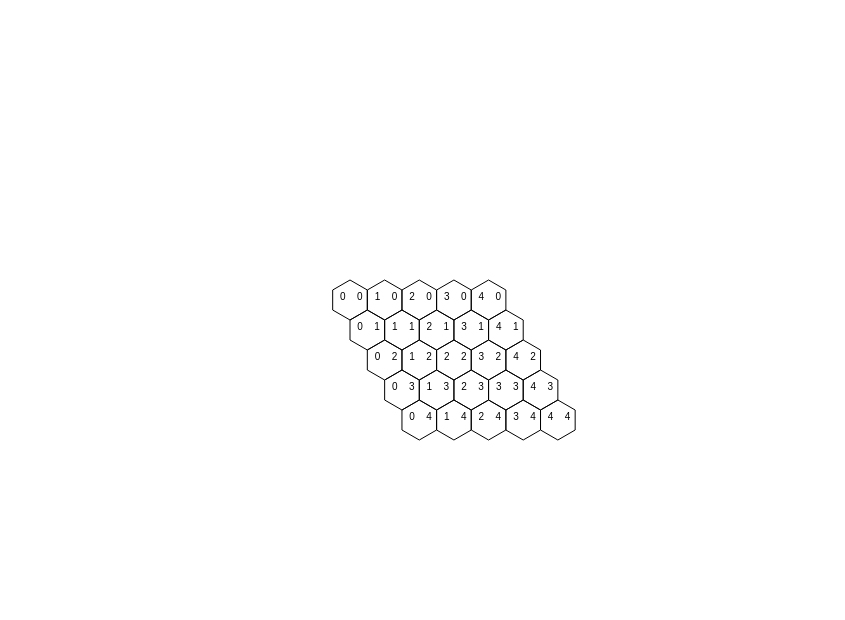
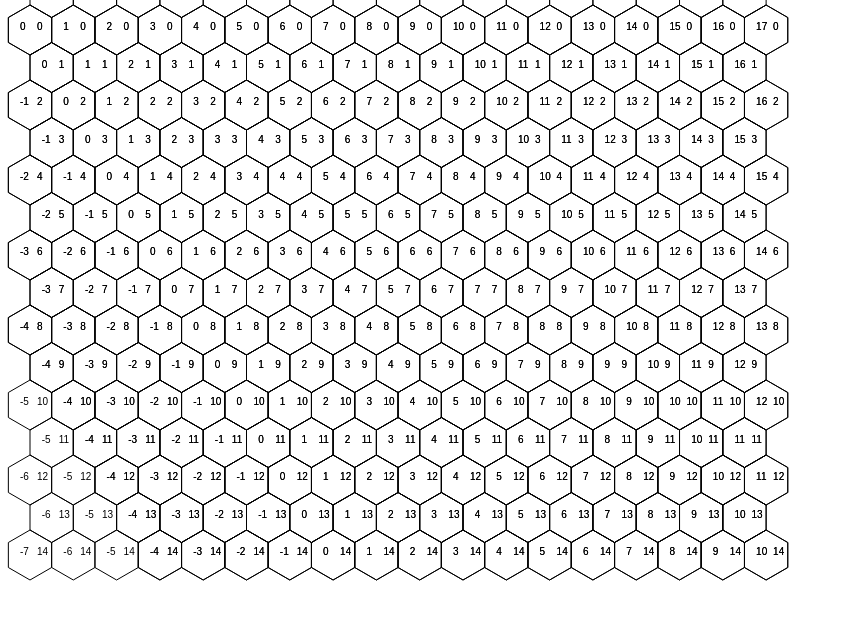
Before and after one commit to anettta/Breadth-first-search-visualized, a React (Create React App) app: page / in a window 1280 px wide. Shown: the top 620 px of the page, without its empty margins (0-845 px from the left). Built offline with nearby package versions, Linux system fonts and the light colour scheme.

Commit message:
filled entire canvas with hexigons

```diff
--- a/src/BFS/bfs.jsx
+++ b/src/BFS/bfs.jsx
@@ -6,14 +6,17 @@ export default class BFS extends React.Component {
     constructor(props) {
         super(props);
         this.state = {
-            hexSize: 20,
-            hexOrigin: { x: 350, y: 300 }
+            hexSize: 25, // changed from 20
+            hexOrigin: { x: 30, y: 30 }
         }
     }
 
+
     componentWillMount() {
+        let hexParameters = this.getHexParameters();
         this.setState({
-            canvasSize: { canvasWidth: 800, canvasHeight: 600 }
+            canvasSize: { canvasWidth: 800, canvasHeight: 600 },
+            hexParameters: hexParameters
         })
     }
 
@@ -54,16 +57,56 @@ export default class BFS extends React.Component {
         ctx.closePath();
     }
 
+
+
     drawHexes() {
-        for(let r = 0; r <= 4; r++) {
-            for(let q = 0; q <= 4; q++) {
+        const { canvasWidth, canvasHeight } = this.state.canvasSize;
+        const { hexWidth, hexHeight, vertDist, horizDist } = this.state.hexParameters;
+        const hexOrigin = this.state.hexOrigin;
+        let qLeftSide = Math.round(hexOrigin.x/hexWidth) * 4;
+        let qRightSide = Math.round(canvasWidth - hexOrigin.x) / hexWidth * 2;
+        let rTopSide = Math.round(hexOrigin.y/(hexHeight/2));
+        let rBottomSide = Math.round((canvasHeight - hexOrigin.y)/(hexHeight/2));
+
+
+        var p = 0; // to determine even rows
+        for(let r = 0; r <= rBottomSide; r++){
+            if (r % 2 == 0 && r !== 0) {
+                p++;
+            }
+            for (let q = -qLeftSide; q <= qRightSide; q++) {
+                const { x, y } = this.hexToPixel(this.Hex(q-p, r))
+                if ((x > hexWidth/2 && x < canvasWidth - hexWidth/2) && (y > hexHeight/2 && y < canvasHeight - hexHeight/2)) {
+                    this.drawHex(this.canvasHex, this.Point(x,y));
+                    this.drawHexCoordinates(this.canvasHex, this.Point(x,y), this.Hex(q-p, r));
+
+                }
+            }
+        }
+
+        var n = 0;
+        for(let r = -1; r >= rTopSide; r--){
+            if (r % 2 !== 0) {
+                n++;
+            }
+            for (let q = -qLeftSide; q <= qRightSide; q++) {
+                const { x, y } = this.hexToPixel(this.Hex(q+n, r))
+                if ((x > hexWidth/2 && x < canvasWidth - hexWidth/2) && (y > hexHeight/2 && y < canvasHeight - hexHeight/2)) {
+                    this.drawHex(this.canvasHex, this.Point(x,y));
+                    this.drawHexCoordinates(this.canvasHex, this.Point(x,y), this.Hex(q+n, r));
+
+                }
+            }
+        }
+
+        for(let r = -rTopSide; r <= rBottomSide; r++) {
+            for(let q = -qLeftSide; q <= qRightSide; q++) {
 
                 let center = this.hexToPixel(this.Hex(q,r));
-                this.drawHex(this.canvasHex, center);
-                this.drawHexCoordinates(this.canvasHex, center, this.Hex(q, r));
-                console.log(center)
-
-
+                if ((center.x > hexWidth/2 && center.x < canvasWidth-hexWidth/2) && (center.y < canvasHeight - hexHeight/2)) {
+                 this.drawHex(this.canvasHex, center);
+                 this.drawHexCoordinates(this.canvasHex, center, this.Hex(q, r));
+                }
             }
         }
     }
@@ -87,6 +130,16 @@ export default class BFS extends React.Component {
     }
 
 
+    getHexParameters() {
+        let hexHeight = this.state.hexSize * 2;
+        let hexWidth = Math.sqrt(3)/2 * hexHeight;
+        let vertDist = hexHeight * 3/4;
+        let horizDist = hexWidth;
+        return { hexWidth, hexHeight, vertDist, horizDist }
+
+    }
+
+
 
     render() {
         return (
```
